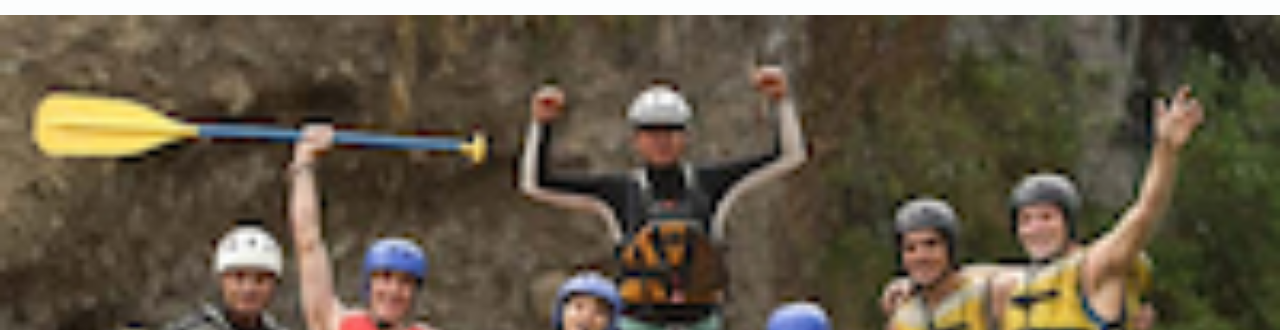
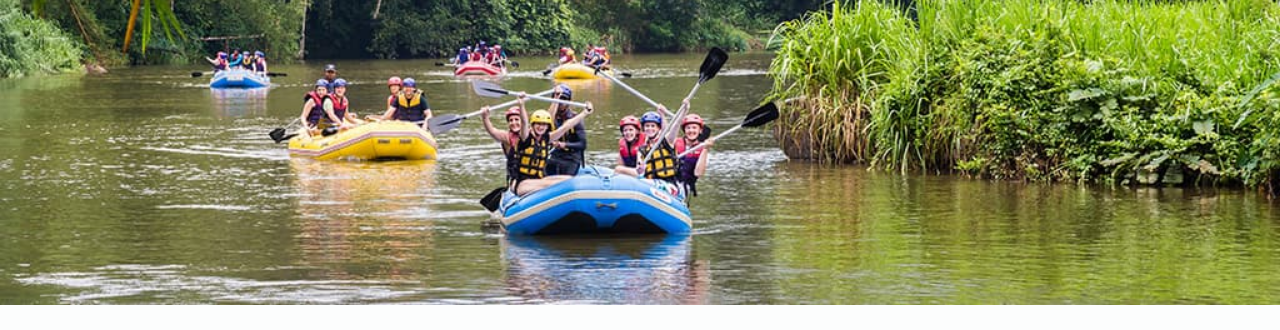
Before and after one commit to Aaronfonoi/wdd130, a plain HTML site: page wwr/about.html in a window 1280 px wide. Shown: the part 345-675 px from the top of the page. Drawn offline with Linux system fonts and the light colour scheme; a web font is replaced by a local one.

Commit message:
fixed hero

```diff
--- a/wwr/about.html
+++ b/wwr/about.html
@@ -28,7 +28,7 @@
     <main>
         <div class="hero">
 
-            <img src="images/hero.png" alt="Image of White water rafting">
+            <img src="images/hero.jpg" alt="Image of White water rafting">
 
 
             <h1 class="home-title">White water rafters</h1>
```
